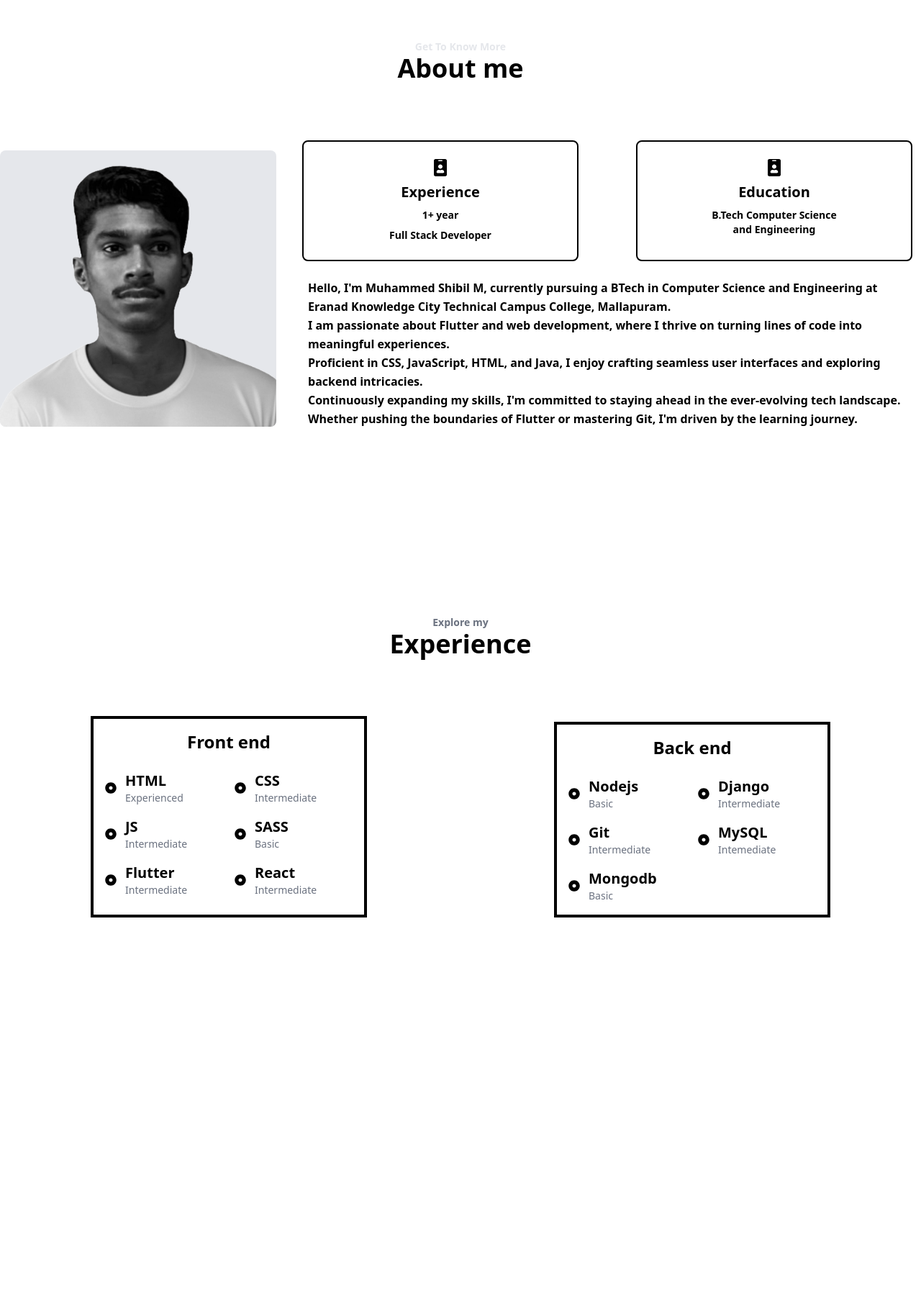
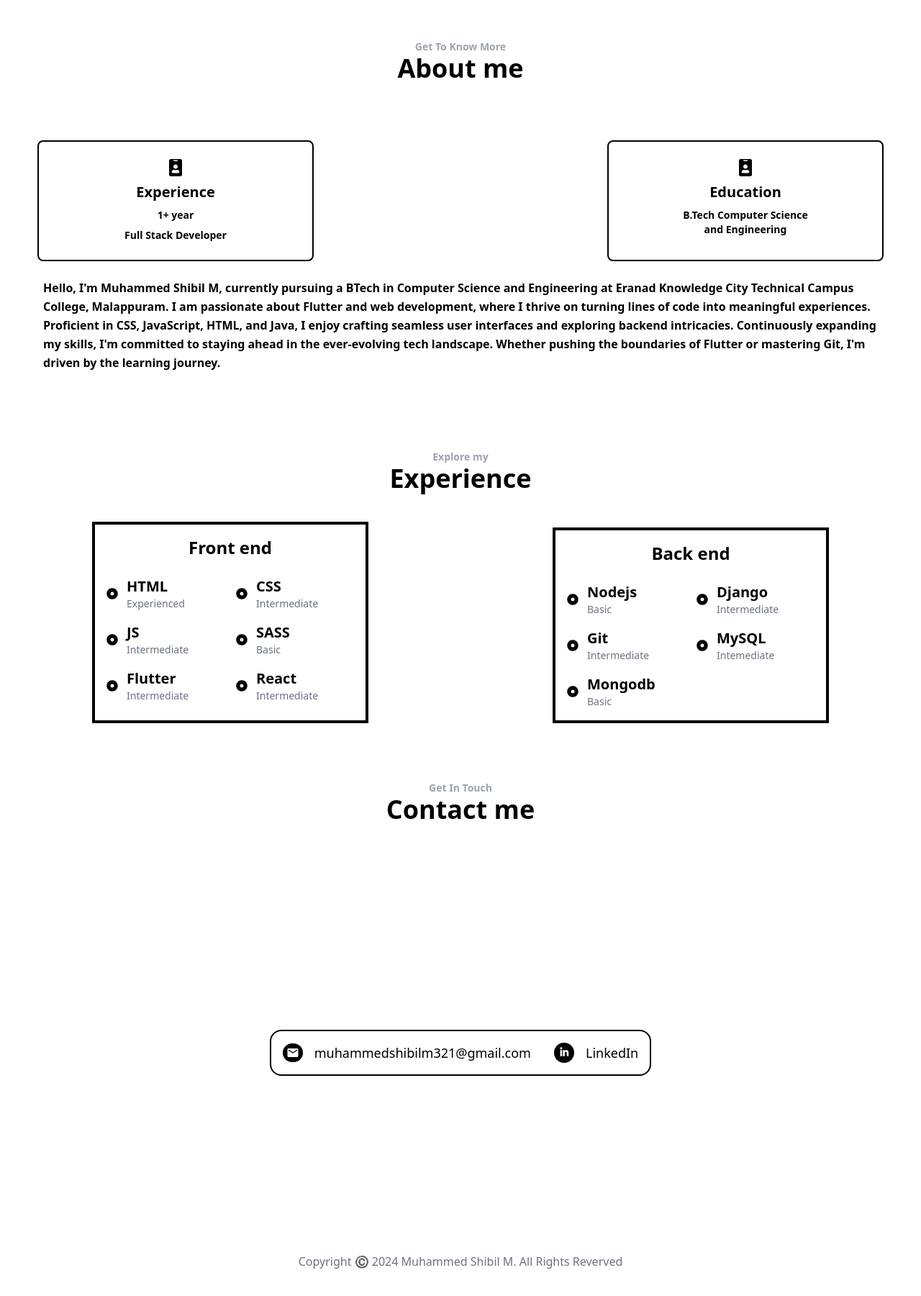
Before and after one commit to MuhammedShibilM/portfolio, a React (Vite) app: page / in a window 1280 px wide. Shown: the part 825-2626 px from the top of the page at 72% size. Before the commit the page ends 2400 px from the top, so only its background shows below. Built offline with nearby package versions, Linux system fonts and the light colour scheme.

Commit message:
Contact page is added

```diff
--- a/src/App.jsx
+++ b/src/App.jsx
@@ -1,4 +1,5 @@
 import About from "./components/About";
+import Contact from "./components/Contact";
 import Experience from "./components/Experience";
 import Home from "./components/Home";
 import Navbar from "./components/Navbar";
@@ -10,6 +11,7 @@ const App = () => {
   <Home/>
   <About/>
   <Experience/>
+  <Contact/>
   </>
   );
 }
--- a/src/components/About.jsx
+++ b/src/components/About.jsx
@@ -1,19 +1,14 @@
 import { FaIdBadge } from 'react-icons/fa';
-import photo from '../assets/profile.svg';
+
 const About=()=>{
     return(
-       <section id="about" className="h-screen w-full ">
+       <section id="about" className=" w-full md:px-10">
             <div className="text-center p-20 ">
-                <h1 className="font-semibold text-gray-200 text-sm">Get To Know More</h1>
+                <h1 className="font-semibold text-gray-400 text-sm">Get To Know More</h1>
                 <h1 className="text-4xl font-bold">About me</h1>
             </div>
             <div className="flex justify-center items-center lg:space-x-6">
-                {/* image  */}
-                <div className='hidden lg:block'>
-                <div className="flex justify-center items-center rounded-lg bg-gray-200 w-60 h-60 md:w-96 md:h-96 overflow-hidden">
-                    <img src={photo} alt="" className="h-full w-full object-cover grayscale" />
-                </div>
-                </div>
+
                 {/* Datas */}
                 <div className='flex flex-col items-center md:items-stretch     space-y-3 space-x-2 mx-auto'>
                     <div className='md:flex justify-between  space-y-3 md:space-y-0  px-3'>
@@ -31,11 +26,11 @@ const About=()=>{
                     </div>
                     <div className='font-semibold p-3'>
                         <p className='leading-relaxed'>
-                        Hello, I'm Muhammed Shibil M, currently pursuing a BTech in Computer Science and Engineering at Eranad Knowledge City Technical Campus College, Mallapuram. <br />
+                        Hello, I'm Muhammed Shibil M, currently pursuing a BTech in Computer Science and Engineering at Eranad Knowledge City Technical Campus College, Malappuram.
 
-I am passionate about Flutter and web development, where I thrive on turning lines of code into meaningful experiences. <br /> Proficient in CSS, JavaScript, HTML, and Java, I enjoy crafting seamless user interfaces and exploring backend intricacies. <br />
+I am passionate about Flutter and web development, where I thrive on turning lines of code into meaningful experiences. Proficient in CSS, JavaScript, HTML, and Java, I enjoy crafting seamless user interfaces and exploring backend intricacies.
 
-Continuously expanding my skills, I'm committed to staying ahead in the ever-evolving tech landscape. <br /> Whether pushing the boundaries of Flutter or mastering Git, I'm driven by the learning journey. <br />
+Continuously expanding my skills, I'm committed to staying ahead in the ever-evolving tech landscape.  Whether pushing the boundaries of Flutter or mastering Git, I'm driven by the learning journey.
                         </p>
                     </div>
                 </div>
--- /dev/null
+++ b/src/components/Contact.jsx
@@ -0,0 +1,36 @@
+import {  LiaLinkedinIn } from "react-icons/lia";
+import { MdEmail } from "react-icons/md";
+
+const date = new Date()
+
+
+const Contact= ()=>{
+
+  return(
+    <footer className="h-screen w-full flex  flex-col justify-between" id="contact">
+          <div className="text-center p-20 ">
+                <h1 className="font-semibold text-gray-400 text-sm">Get In Touch</h1>
+                <h1 className="text-4xl font-bold">Contact me</h1>
+            </div>
+            <div className="flex  justify-center items-center">
+                <div className="border-2 border-black rounded-2xl  flex flex-col md:flex-row justify-between text-lg">
+                     <div className="flex justify-between items-center space-x-4 p-4">
+                      <div className="bg-black p-1 rounded-full"> <a href="mailto:muhammedshibilm321@gmail.com"><MdEmail color="white" className="w-5"/></a></div>
+                     <p>muhammedshibilm321@gmail.com</p>
+                     </div>
+                     <div className="flex space-x-4 p-4">
+                         <div className="bg-black p-1 rounded-full"> <a href="https://www.linkedin.com/in/muhammedshibilm"> <LiaLinkedinIn color="white" className="w-5"/></a></div>
+                        <p>LinkedIn</p>
+                     </div>
+                </div>
+            </div>
+            <div className="p-10">
+              <p className="text-center text-gray-500">Copyright ©️ {date.getFullYear()} Muhammed Shibil M. All  Rights Reverved</p>
+            </div>
+
+
+    </footer>
+  );
+}
+
+export default Contact
--- a/src/components/Experience.jsx
+++ b/src/components/Experience.jsx
@@ -19,12 +19,12 @@ const backend=[
 
 const Experience = () => {
     return (
-        <section className="h-screen w-full mt-24 md:mt-0">
-            <div className="text-center p-20">
-                <h1 className="font-semibold text-gray-500 text-sm">Explore my</h1>
+        <section className=" w-full mt-24">
+            <div className="text-center pb-10">
+                <h1 className="font-semibold text-gray-400 text-sm">Explore my</h1>
                 <h1 className="text-4xl font-bold">Experience</h1>
             </div>
-            <div className="md:flex justify-around space-x-2 space-y-2 ">
+            <div className="md:flex justify-around  space-y-2 ">
                 <div className="border-4 border-black min-w-96  p-4 ">
                     <h1 className="text-2xl font-bold text-center mb-6">Front end</h1>
                     <div className="grid grid-cols-2 grid-rows-3 gap-4">
--- a/src/components/Home.jsx
+++ b/src/components/Home.jsx
@@ -3,7 +3,7 @@ import { FaGithub, FaLinkedin } from 'react-icons/fa';
 
 const Home = () => {
     return (
-        <main id='home' className="min-h-screen container mx-auto flex flex-col justify-center items-center md:flex-row md:space-x-6 space-y-2  px-4">
+        <main id='home' className="md:h-screen container mx-auto flex flex-col justify-center items-center md:flex-row md:space-x-6 space-y-2  px-4">
             <div className="p-20">
                 <div className="flex justify-center items-center rounded-full bg-gray-200 w-60 h-60 md:w-96 md:h-96 overflow-hidden">
                     <img src={photo} alt="" className="h-full w-full object-cover" />
@@ -15,12 +15,12 @@ const Home = () => {
                     <h1 className='font-bold text-4xl'>Muhammed Shibil M</h1>
                     <h2 className='text-2xl font-semibold'>Full Stack Web Developer</h2>
                     <div className='space-x-3'>
-                        <button className='rounded-full border-4 border-black py-2 px-5 font-semibold hover:bg-black hover:text-white'>Download CV</button>
-                        <button className='rounded-full border-4 border-black bg-black text-white py-2 px-5 font-semibold hover:bg-white hover:text-black'>Contact Info</button>
+                        <button className='rounded-full border-4 border-black py-2 px-5 font-semibold md:m-4 '>Download CV</button>
+                        <a href="#contact"><button className='rounded-full border-4 border-black bg-black text-white py-2 px-5 font-semibold '>Contact Info</button></a>
                     </div>
                     <div className='flex space-x-2'>
-                        <a href="#"><FaLinkedin size={30} /></a>
-                        <a href="#"><FaGithub size={30} /></a>
+                        <a href="https://www.linkedin.com/in/muhammedshibilm"><FaLinkedin size={30} /></a>
+                        <a href="https://github.com/muhammedshibilm"><FaGithub size={30} /></a>
                     </div>
                 </div>
             </div>
--- a/src/components/Navbar.jsx
+++ b/src/components/Navbar.jsx
@@ -51,7 +51,7 @@ const Navbar = () => {
             {toggle && (
                 <ul className="flex flex-col justify-center items-center fixed top-0 left-0 h-screen w-full bg-white text-black">
                     {links.map((item) => (
-                        <li key={item.id} className="cursor-pointer py-4 capitalize text-2xl hover:text-gray-200 ">
+                        <li key={item.id} className="cursor-pointer py-4 capitalize text-2xl hover:text-gray-500 ">
                             <a href={item.href} onClick={(e) => handleClick(e, item.href)}>{item.name}</a>
                         </li>
                     ))}
```
